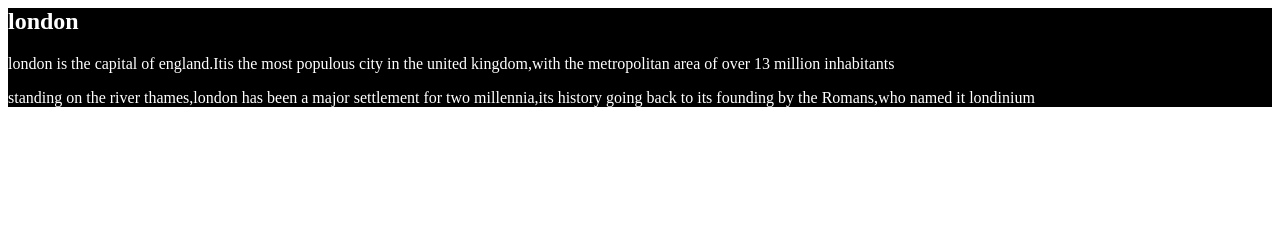
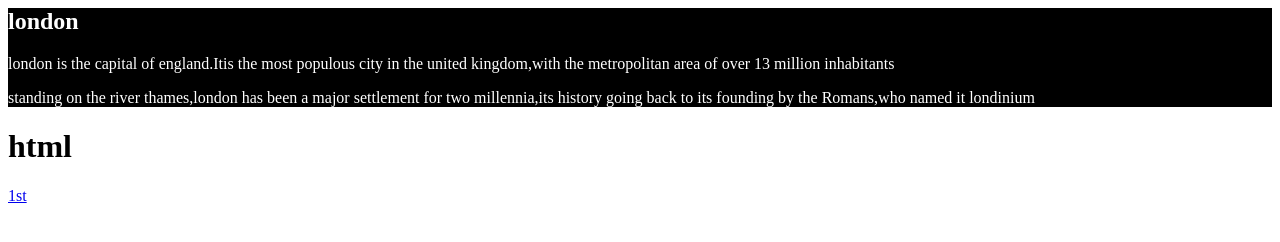
Before and after one commit to varshininerella08-sweety/W1.v, a website: page index.html in a window 1280 px wide. Drawn offline with Linux system fonts and the light colour scheme.

Commit message:
Update index.html

```diff
--- a/index.html
+++ b/index.html
@@ -7,3 +7,14 @@
         standing on the river thames,london has been a major settlement for two millennia,its history going back  to its founding by the Romans,who named it londinium
     </p>
 </div>
+
+
+<html>
+
+    <body>
+        <h1>
+            html
+        </h1>
+        <a href="01-basic-elemants.html">1st</a>
+    </body>
+</html>
```
